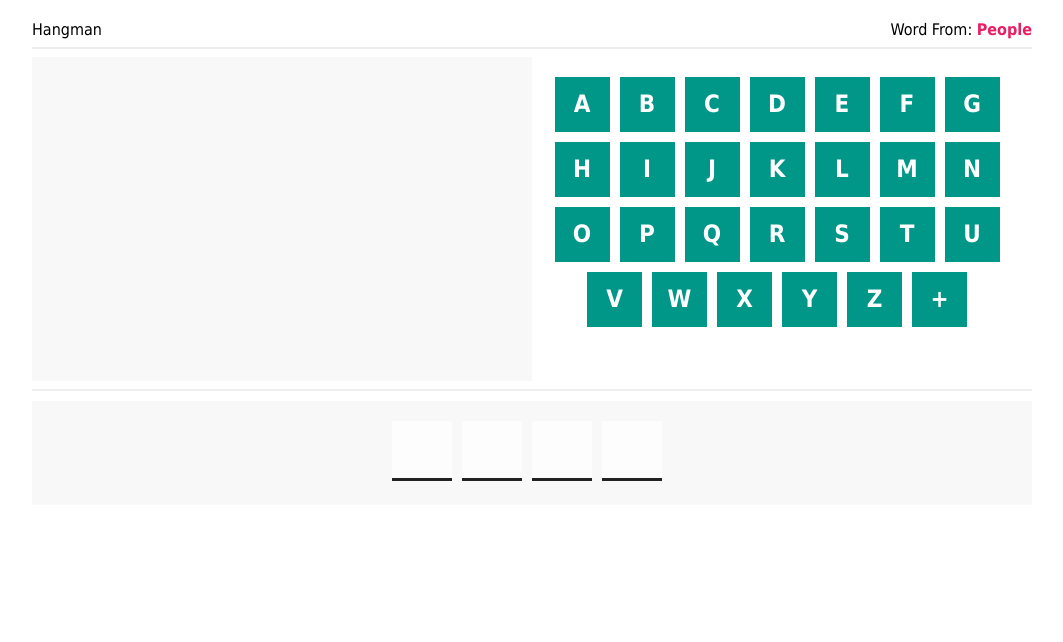
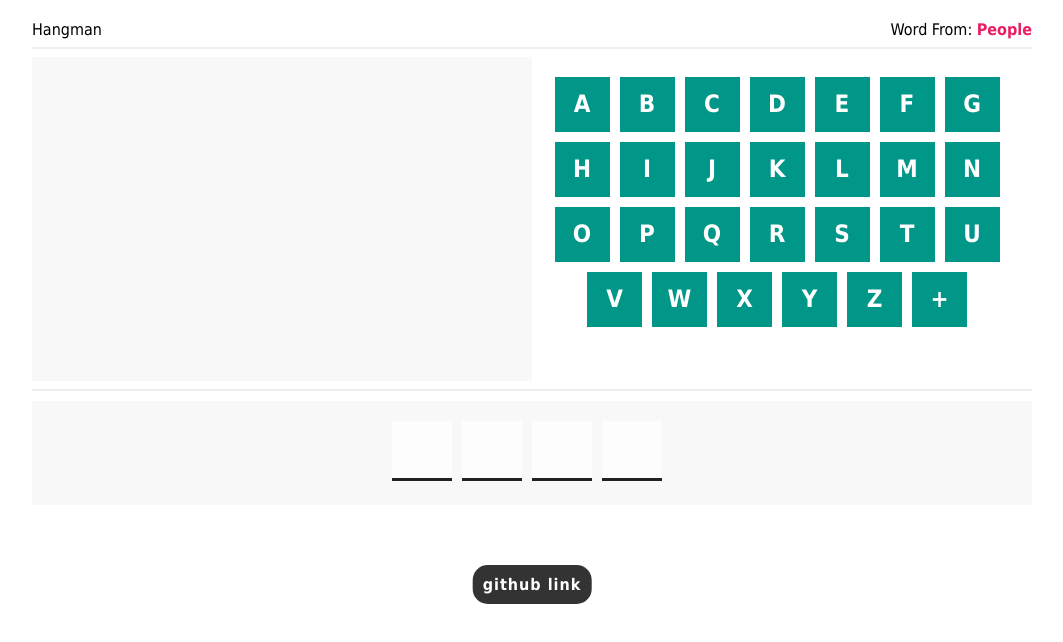
Before and after one commit to Masry2001/hangmanGame, a plain HTML site: page index.html in a window 1280 px wide. Shown: the whole page, without its empty margins (108-1171 px from the left). Drawn offline with Linux system fonts and the light colour scheme.

Commit message:
adding github button

```diff
--- a/index.html
+++ b/index.html
@@ -43,6 +43,9 @@
         <audio src="soundEffects/wrong-answer.mp3" id="fail" preload="auto"></audio>
         <div class="letters-guess"></div>
     </div>
+    <div class="github">
+        <a href="https://github.com/Masry2001/slider" class="main-btn" target="_blank">github link</a>
+    </div>
     <script src="main.js"></script>
 </body>
 </html>
--- a/main.css
+++ b/main.css
@@ -327,3 +327,22 @@ display: flex;
     border: 1px solid #ccc;
     color: #fff;
 }
+
+.main-btn {
+    color:#ffffff ;
+    background-color: #333;
+    text-decoration: none;
+    font-weight: 600;
+    display: inline-block;
+    padding: 10px 10px;
+    letter-spacing: 1px;
+    border-radius: 15px ;
+    margin-top: 40px;
+    margin-left: 50%;
+    transform: translate(-50%);
+    transition: 0.7s ease;
+    -webkit-transform: translate(-50%);
+    -moz-transform: translate(-50%);
+    -ms-transform: translate(-50%);
+    -o-transform: translate(-50%);
+}
```
